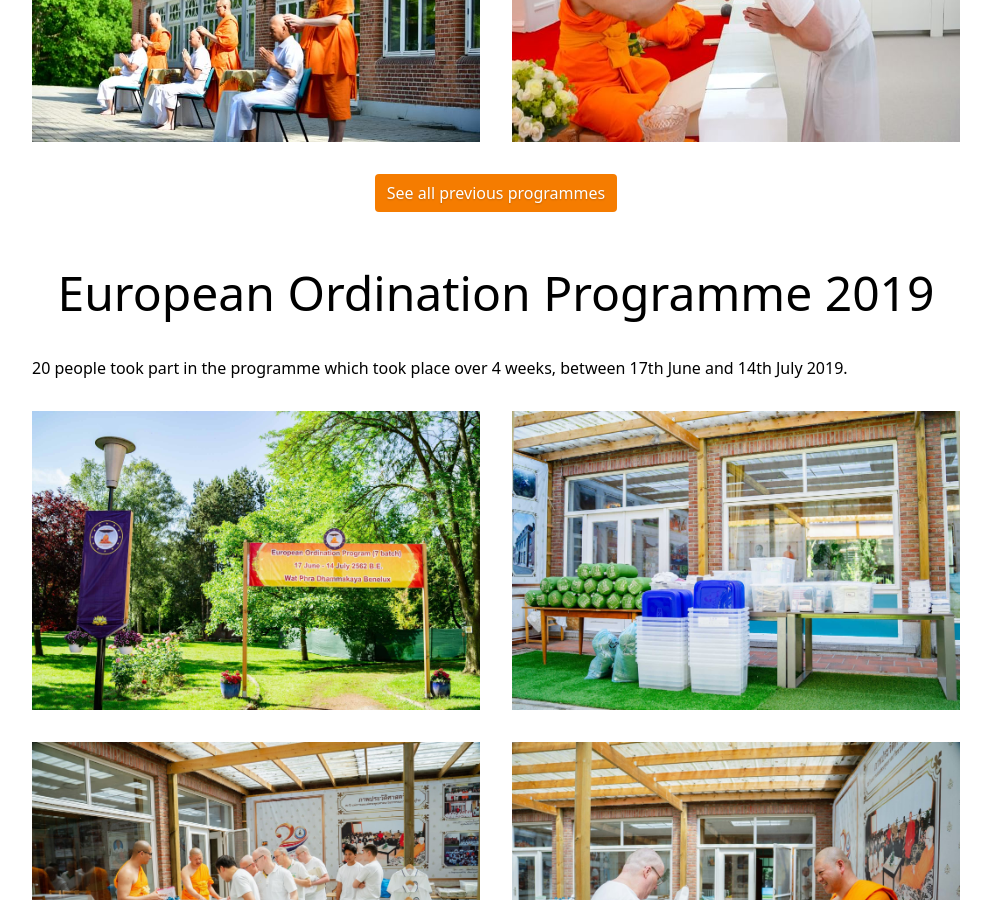
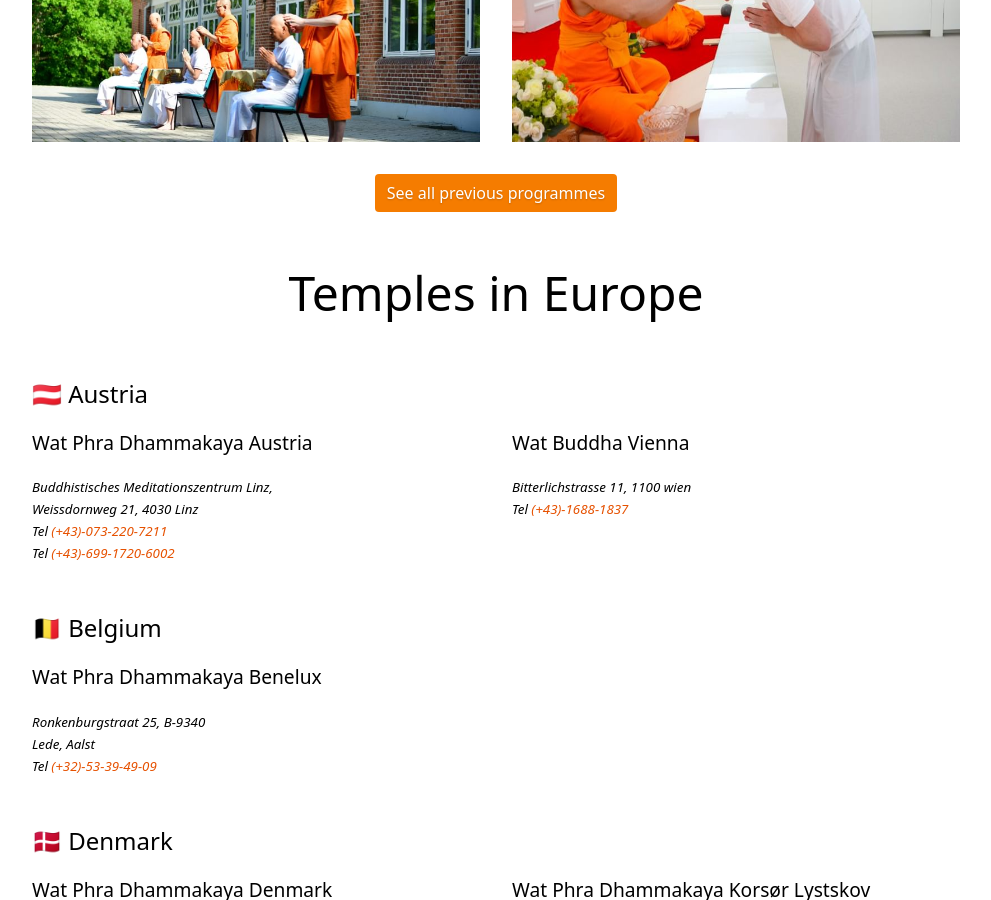
Before and after one commit to spicalous/eop-website, a Jekyll site: the page built from index.html, in a window 1280 px wide and 900 px high, scrolled down 4475 px. Shown: the whole window, without its empty margins (144-1135 px from the left). Built offline with Jekyll 4.4.1, drawn with Linux system fonts in a browser that asks for light colours; some of the changed text lies outside the part shown.

Commit message:
remove analytics; remove 2019 from main page; update footer details

```diff
--- a/_layouts/base.html
+++ b/_layouts/base.html
@@ -1,7 +1,6 @@
 <!DOCTYPE HTML>
 <html lang="en">
 <head>
-  {% include google-analytics.html googleAnalyticsId=site.googleAnalyticsId %}
   <meta charset="UTF-8">
   <meta name="viewport" content="width=device-width, initial-scale=1">
   <link rel="apple-touch-icon" sizes="180x180" href={{ "apple-touch-icon.png" | relative_url }} />
--- a/index.html
+++ b/index.html
@@ -48,25 +48,6 @@
     <img class="px py col-12 col-sm-6 img-fluid" src="{{ "assets/images/2022/1658050040236.jpg" | relative_url }}">
     <img class="px py col-12 col-sm-6 img-fluid" src="{{ "assets/images/2022/1658050040693.jpg" | relative_url }}">
     <img class="px py col-12 col-sm-6 img-fluid" src="{{ "assets/images/2022/1658050041560.jpg" | relative_url }}">
-  </div>
-  <p class="text-center">
-    <a class="btn btn-main" href="{{ "/about/previous-programmes" | relative_url }}">See all previous programmes</a>
-  </p>
-  <h1 class="text-center mt-3">European Ordination Programme 2019</h1>
-  <p>
-    20 people took part in the programme which took place over 4 weeks, between 17th June and 14th July 2019.
-  </p>
-  <div class="row">
-    <img class="px py col-12 col-sm-6 img-fluid" src="{{ "assets/images/2019/misc/1.jpg" | relative_url }}">
-    <img class="px py col-12 col-sm-6 img-fluid" src="{{ "assets/images/2019/misc/2.jpg" | relative_url }}">
-    <img class="px py col-12 col-sm-6 img-fluid" src="{{ "assets/images/2019/misc/3.jpg" | relative_url }}">
-    <img class="px py col-12 col-sm-6 img-fluid" src="{{ "assets/images/2019/misc/4.jpg" | relative_url }}">
-    <img class="px py col-12 col-sm-6 img-fluid" src="{{ "assets/images/2019/misc/5.jpg" | relative_url }}">
-    <img class="px py col-12 col-sm-6 img-fluid" src="{{ "assets/images/2019/misc/6.jpg" | relative_url }}">
-    <img class="px py col-12 col-sm-6 img-fluid" src="{{ "assets/images/2019/misc/7.jpg" | relative_url }}">
-    <img class="px py col-12 col-sm-6 img-fluid" src="{{ "assets/images/2019/misc/8.jpg" | relative_url }}">
-    <img class="px py col-12 col-sm-6 img-fluid" src="{{ "assets/images/2019/misc/9.jpg" | relative_url }}">
-    <img class="px py col-12 col-sm-6 img-fluid" src="{{ "assets/images/2019/misc/10.jpg" | relative_url }}">
   </div>
   <p class="text-center">
     <a class="btn btn-main" href="{{ "/about/previous-programmes" | relative_url }}">See all previous programmes</a>
```
Also changed, not shown: _includes/footer.html (+5 -2 lines).
